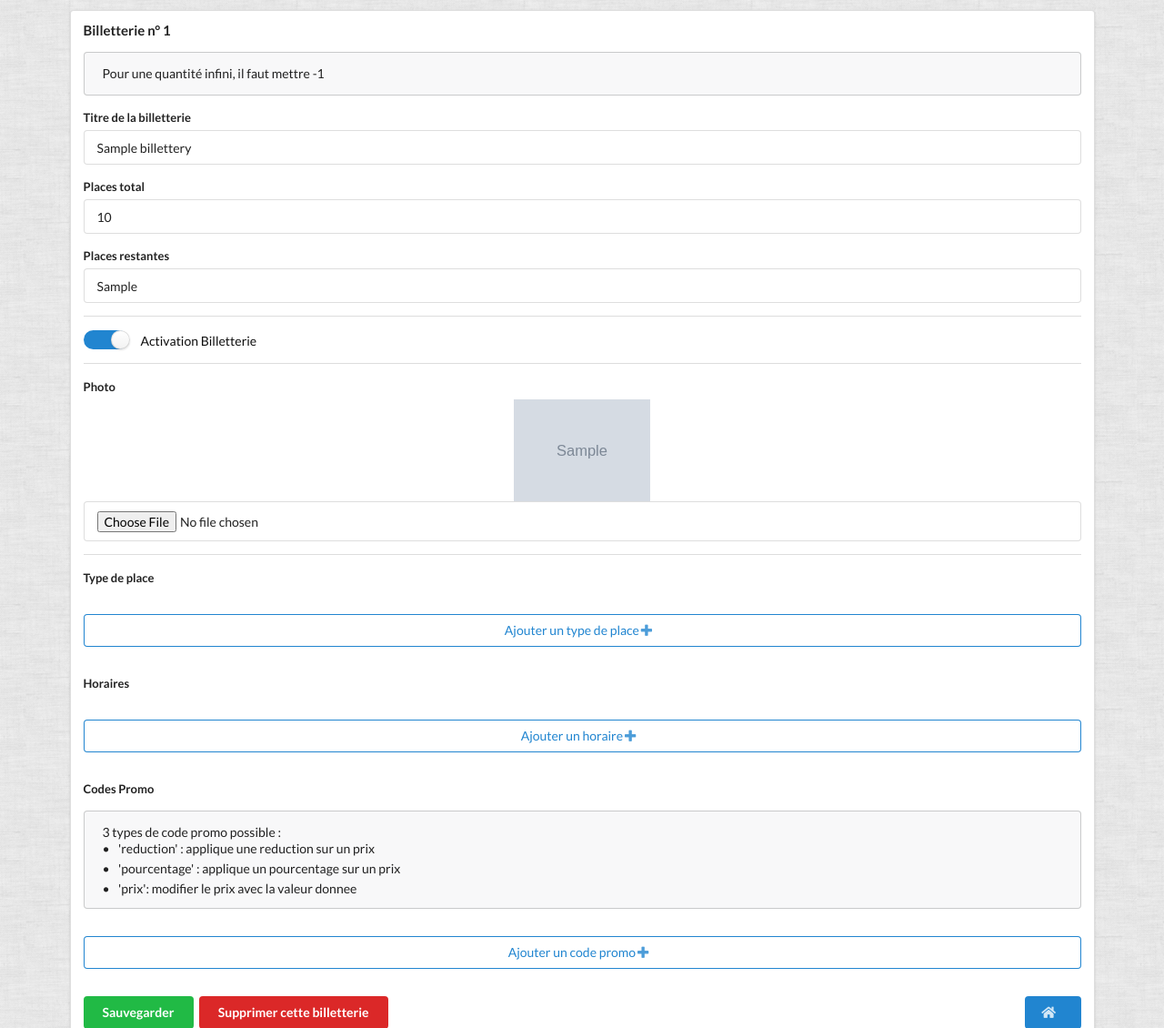
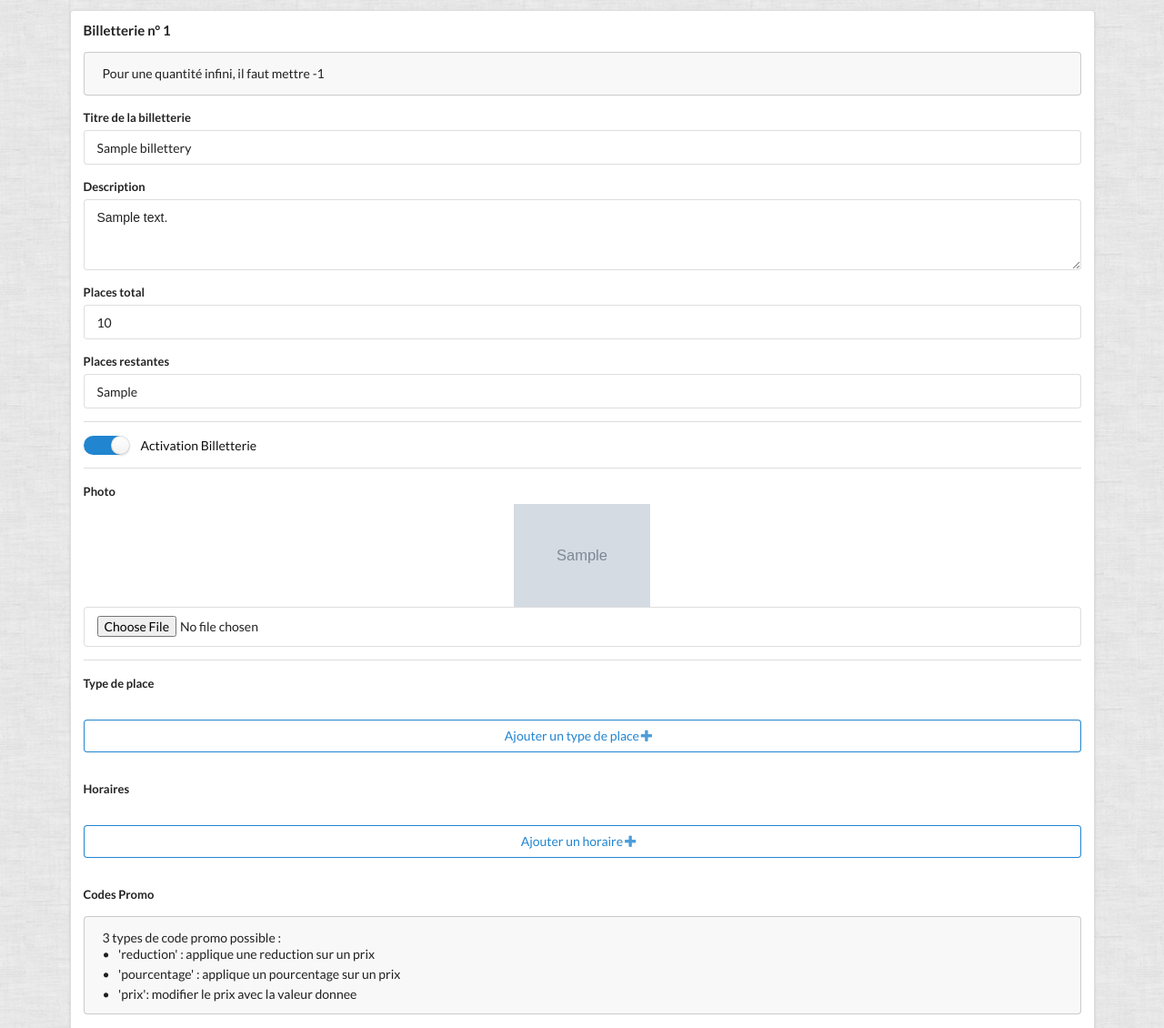
Before and after one commit to JeresB/BDEShop, a PHP site: page /admin/billetterie.php?id=1 in a window 1280 px wide. Shown: the part 262-1392 px from the top of the page at 91% size. Run offline with PHP 8.4, Linux system fonts and the light colour scheme; the visitor is signed in with stand-in values (Sample User, id 1); tables that the repository leaves empty or names only in its code hold one stand-in row (values such as "Sample post"); grey boxes marked "Sample" are stand-in pictures; data that the repository does not hold is empty; some libraries are stand-ins or nearby versions.

Commit message:
few changes

```diff
--- a/admin/billetterie.php
+++ b/admin/billetterie.php
@@ -30,6 +30,11 @@ require_once("$root/admin/controleur/gestion_billetterie.php");
           <div class="field">
             <label>Titre de la billetterie</label>
             <input type="text" name="nom" value="<?= ($update) ? $billetterie['nom'] : '' ?>">
+          </div>
+
+          <div class="field">
+            <label>Description</label>
+            <textarea id="description" name="description" rows="3" maxlength="8192"><?= ($update) ? $billetterie['description'] : '' ?></textarea>
           </div>
 
           <div class="field">
@@ -143,7 +148,14 @@ require_once("$root/admin/controleur/gestion_billetterie.php");
                     <input type="text" placeholder="nom" name="codes_promo[<?= $key ?>][nom]" value="<?= ($update) ? $code_promo->{'nom'} : '' ?>">
                   </div>
                   <div class="three wide column">
-                    <input type="text" placeholder="type" name="codes_promo[<?= $key ?>][type]" value="<?= ($update) ? $code_promo->{'type'} : '' ?>">
+                    <div class="field">
+                      <select id="type_code_promo" class="ui dropdown" name="codes_promo[<?= $key ?>][type]" value="<?= ($update) ? $code_promo->{'type'} : '' ?>">
+                        <option value="">Type de code promo</option>
+                        <option value="prix" <?php if($update) { if($code_promo->{'type'} == 'prix') { echo 'selected'; }} ?>>Prix</option>
+                        <option value="pourcentage" <?php if($update) { if($code_promo->{'type'} == 'pourcentage') { echo 'selected'; }} ?>>Pourcentage</option>
+                        <option value="reduction" <?php if($update) { if($code_promo->{'type'} == 'reduction') { echo 'selected'; }} ?>>Reduction</option>
+                      </select>
+                    </div>
                   </div>
                   <div class="three wide column">
                     <input type="text" placeholder="effet" name="codes_promo[<?= $key ?>][effet]" value="<?= ($update) ? $code_promo->{'effet'} : '' ?>">
@@ -184,6 +196,7 @@ require_once("$root/admin/controleur/gestion_billetterie.php");
     <script type="text/javascript" src="../js/gestion_billetterie.js"></script>
     <script type="text/javascript">
       $('.ui.checkbox').checkbox()
+      $('select.dropdown').dropdown();
 
       addType()
       deleteType()
--- a/admin/controleur/traitement_gestion_billetterie.php
+++ b/admin/controleur/traitement_gestion_billetterie.php
@@ -48,9 +48,9 @@ if (isset($_POST) && !empty($_POST)) {
   $gestion_bdd = new BDD_BILLETTERIES();
 
   if ($update == 1) {
-    $success = $gestion_bdd->update($_POST['id'], $_POST['nom'], $_POST['place_total'], $_POST['place_restante'], $types, $horaires, $codes_promo, $photo, $activation);
+    $success = $gestion_bdd->update($_POST['id'], $_POST['nom'], $_POST['description'], $_POST['place_total'], $_POST['place_restante'], $types, $horaires, $codes_promo, $photo, $activation);
   } else {
-    $success = $gestion_bdd->add($_POST['nom'], $_POST['place_total'], $_POST['place_restante'], $types, $horaires, $codes_promo, $photo, $activation);
+    $success = $gestion_bdd->add($_POST['nom'], $_POST['description'], $_POST['place_total'], $_POST['place_restante'], $types, $horaires, $codes_promo, $photo, $activation);
   }
 
   echo '<script type="text/javascript">
--- a/admin/modele/billetteries.php
+++ b/admin/modele/billetteries.php
@@ -27,7 +27,7 @@ class BDD_BILLETTERIES {
   }
 
   public function list() {
-    $requete = $this->database->prepare("SELECT id, nom, place_total, place_restante, photo, active FROM billetteries ORDER BY id");
+    $requete = $this->database->prepare("SELECT id, nom, description, place_total, place_restante, photo, active FROM billetteries ORDER BY id");
 
     $requete->execute();
 
@@ -163,11 +163,12 @@ class BDD_BILLETTERIES {
     return $resultat;
   }
 
-  public function add($nom, $place_total, $place_restante, $types, $horaires, $codes_promo, $photo, $activation) {
-    $requete = $this->database->prepare("INSERT INTO billetteries (nom, place_total, place_restante, type, horaire, code, photo, active)
-                                         VALUES (:nom, :place_total, :place_restante, :type, :horaire, :code, :photo, :active)");
+  public function add($nom, $description, $place_total, $place_restante, $types, $horaires, $codes_promo, $photo, $activation) {
+    $requete = $this->database->prepare("INSERT INTO billetteries (nom, description, place_total, place_restante, type, horaire, code, photo, active)
+                                         VALUES (:nom, :description, :place_total, :place_restante, :type, :horaire, :code, :photo, :active)");
 
     $requete->bindParam(':nom', $nom, PDO::PARAM_STR);
+    $requete->bindParam(':description', $description, PDO::PARAM_STR);
     $requete->bindParam(':place_total', $place_total, PDO::PARAM_INT);
     $requete->bindParam(':place_restante', $place_restante, PDO::PARAM_INT);
     $requete->bindParam(':type', $types);
@@ -181,13 +182,14 @@ class BDD_BILLETTERIES {
     return $resultat;
   }
 
-  public function update($id, $nom, $place_total, $place_restante, $types, $horaires, $codes_promo, $photo, $activation) {
+  public function update($id, $nom, $description, $place_total, $place_restante, $types, $horaires, $codes_promo, $photo, $activation) {
     $requete = $this->database->prepare("UPDATE billetteries
-                                         SET nom = :nom, place_total = :place_total, place_restante = :place_restante, type = :type, horaire = :horaire, code = :code, active = :active, photo = :photo
+                                         SET nom = :nom, description = :description, place_total = :place_total, place_restante = :place_restante, type = :type, horaire = :horaire, code = :code, active = :active, photo = :photo
                                          WHERE id = :id");
 
     $requete->bindParam(':id', $id, PDO::PARAM_INT);
     $requete->bindParam(':nom', $nom, PDO::PARAM_STR);
+    $requete->bindParam(':description', $description, PDO::PARAM_STR);
     $requete->bindParam(':place_total', $place_total, PDO::PARAM_INT);
     $requete->bindParam(':place_restante', $place_restante, PDO::PARAM_INT);
     $requete->bindParam(':type', $types);
--- a/admin/transactions.php
+++ b/admin/transactions.php
@@ -53,6 +53,7 @@ require_once("$root/admin/controleur/transactions.php");
             <th>Code promo</th>
             <th>Infos utile</th>
             <th>Status</th>
+            <th>Date</th>
           </tr>
         </thead>
         <tbody>
@@ -69,6 +70,7 @@ require_once("$root/admin/controleur/transactions.php");
               <td><?= $transaction['code_promo']; ?></td>
               <td><?= $transaction['infos_utile']; ?></td>
               <td><?= $transaction['status']; ?></td>
+              <td><?= $transaction['date_creation']; ?></td>
             </tr>
           <?php endforeach; ?>
         </tbody>
@@ -85,6 +87,7 @@ require_once("$root/admin/controleur/transactions.php");
             <th>Code promo</th>
             <th>Infos utile</th>
             <th>Status</th>
+            <th>Date</th>
           </tr>
         </tfoot>
       </table>
--- a/buy_place.php
+++ b/buy_place.php
@@ -21,6 +21,7 @@ require_once("$root/admin/controleur/get_promo.php");
           <div class="header">
             <?= $billetterie['nom']; ?>
           </div>
+          <p><?= $billetterie['description']; ?></p>
         </div>
 
         <input id="id_billetterie" type="hidden" name="id_billetterie" value="<?= $billetterie['id']; ?>">
--- a/js/gestion_billetterie.js
+++ b/js/gestion_billetterie.js
@@ -18,7 +18,7 @@ function addType() {
     text += '<div class="four wide column"><input type="text" placeholder="nom" name="types[' + num + '][nom]" value=""></div>'
     text += '<div class="three wide column"><input type="text" placeholder="prix" name="types[' + num + '][prix]" value=""></div>'
     text += '<div class="three wide column"><input type="text" placeholder="quantite" name="types[' + num + '][quantite]" value=""></div>'
-    text += '<div class="three wide column"><input type="text" placeholder="place_prise" name="types[' + num + '][place_prise]" value=""></div>'
+    text += '<div class="three wide column"><input type="text" placeholder="place_prise" name="types[' + num + '][place_prise]" value="0"></div>'
     text += '<div class="three wide column"><button class="ui fluid basic red button supprtype" data="' + num + '"><i class="trash icon"></i></button></div></div>'
 
     $("#div_types").append(text)
@@ -46,7 +46,7 @@ function addHoraire() {
     var text = '<div id="type' + num + '" class="ui grid">'
     text += '<div class="four wide column"><input type="text" placeholder="nom" name="horaires[' + num + '][nom]" value=""></div>'
     text += '<div class="four wide column"><input type="text" placeholder="quantite" name="horaires[' + num + '][quantite]" value=""></div>'
-    text += '<div class="four wide column"><input type="text" placeholder="place prise" name="horaires[' + num + '][place_prise]" value=""></div>'
+    text += '<div class="four wide column"><input type="text" placeholder="place prise" name="horaires[' + num + '][place_prise]" value="0"></div>'
     text += '<div class="four wide column"><button class="ui fluid basic red button supprtype" data="' + num + '"><i class="trash icon"></i></button></div></div>'
 
     $("#div_horaires").append(text)
@@ -73,13 +73,18 @@ function addCode_Promo() {
 
     var text = '<div id="type' + num + '" class="ui grid">'
     text += '<div class="four wide column"><input type="text" placeholder="nom" name="codes_promo[' + num + '][nom]" value=""></div>'
-    text += '<div class="three wide column"><input type="text" placeholder="type" name="codes_promo[' + num + '][type]" value=""></div>'
+
+    text += '<div class="three wide column"><div class="field"><select id="type_code_promo" class="ui dropdown" name="codes_promo[' + num + '][type]" value="">';
+    text += '<option value="">Type de code promo</option><option value="prix">Prix</option>';
+    text += '<option value="pourcentage">Pourcentage</option><option value="reduction">Reduction</option></select></div></div>';
     text += '<div class="three wide column"><input type="text" placeholder="effet" name="codes_promo[' + num + '][effet]" value=""></div>'
     text += '<div class="three wide column"><input type="text" placeholder="quantite" name="codes_promo[' + num + '][quantite]" value=""></div>'
     text += '<div class="three wide column"><button class="ui fluid basic red button supprtype" data="' + num + '"><i class="trash icon"></i></button></div></div>'
 
     $("#div_codes_promo").append(text)
 
+    $('select.dropdown').dropdown();
+
     $(this).attr("code_promo_nb", num)
   });
 }
```
